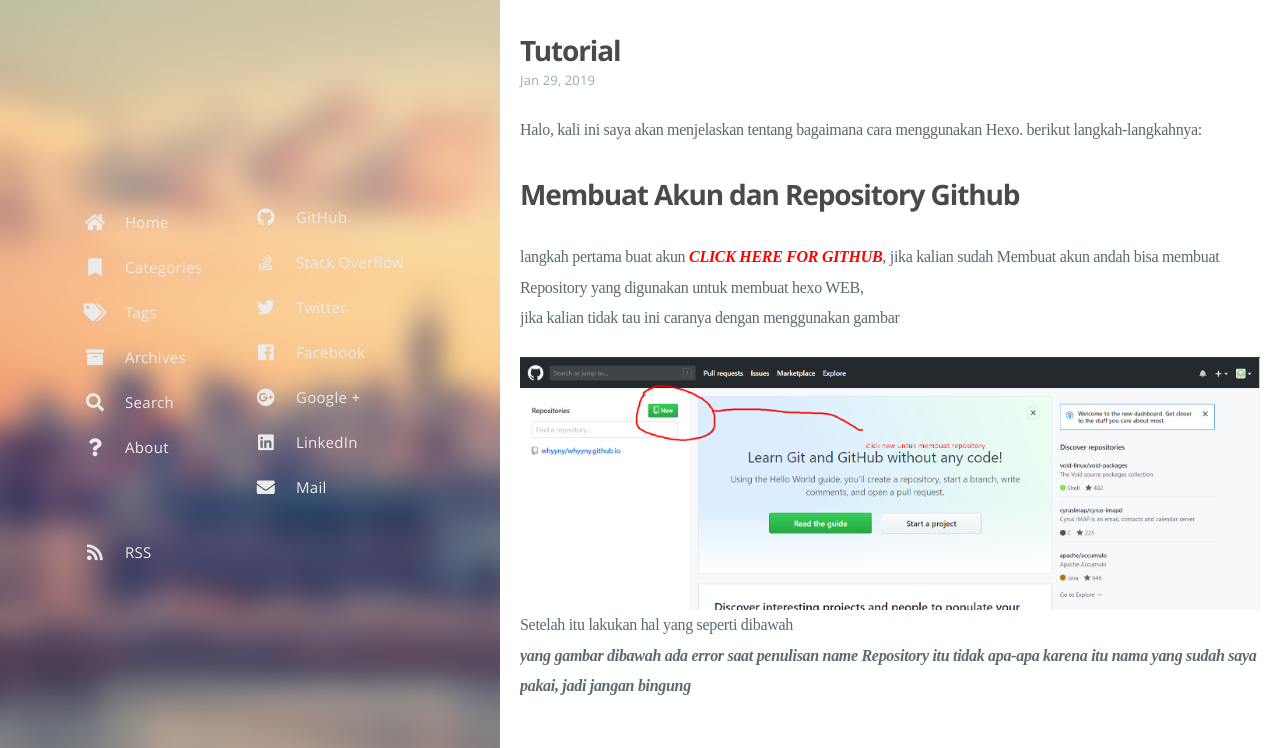
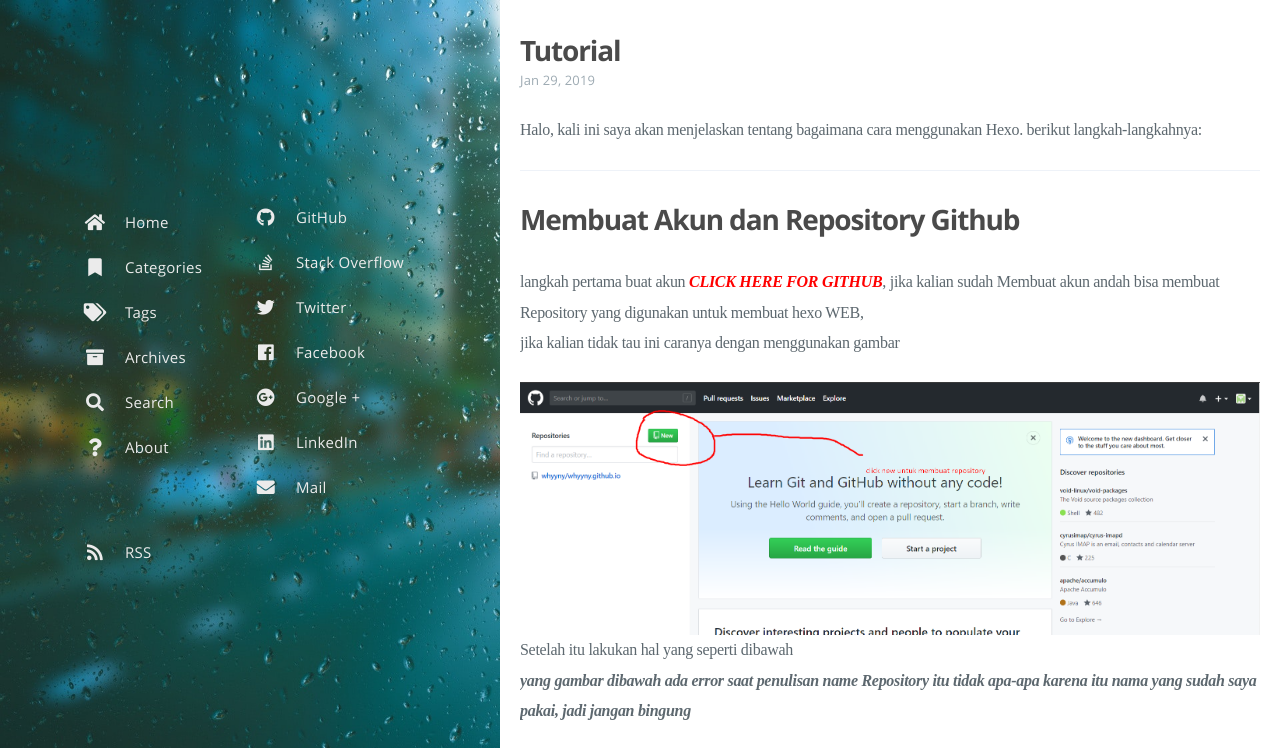
Before and after one commit to budimann/whyyny.github.io, a plain HTML site: page index.html in a window 1280 px wide. Shown: the top 748 px of the page. Drawn offline with Linux system fonts and the light colour scheme; a web font is replaced by a local one.

Commit message:
Site updated: 2019-02-07 08:14:26

```diff
--- a/index.html
+++ b/index.html
@@ -9,6 +9,8 @@
     <title>Alobamba</title>
     <meta name="author" content="Wahyu Budiman">
 
+
+        <link rel="icon" href="http://yoursite.com/assets/images/cover-v1.2.0.jpg">
 
 
     <script type="application/ld+json">{"@context":"http://schema.org","@type":"Website","@id":"http://yoursite.com","author":{"@type":"Person","name":"Wahyu Budiman","sameAs":["https://github.com/","http://stackoverflow.com/users","https://twitter.com/","https://facebook.com/","https://plus.google.com/","https://www.linkedin.com/profile/","mailto"]},"name":"Alobamba","description":null,"url":"http://yoursite.com"}</script>
@@ -236,6 +238,7 @@
 
                 <div class="postShorten-content">
                     <p>Halo, kali ini saya akan menjelaskan tentang bagaimana cara menggunakan Hexo. berikut langkah-langkahnya:</p>
+<hr>
 <h1 id="Membuat-Akun-dan-Repository-Github"><a href="#Membuat-Akun-dan-Repository-Github" class="headerlink" title="Membuat Akun dan Repository Github"></a>Membuat Akun dan Repository Github</h1><p>langkah pertama buat akun <a href="https://github.com/" target="_blank" rel="noopener"><strong style="color:red;"><strong><em>CLICK HERE FOR GITHUB</em></strong></strong></a>, jika kalian sudah Membuat akun andah bisa membuat Repository yang digunakan untuk membuat hexo WEB,<br>jika kalian tidak tau ini caranya dengan menggunakan gambar</p>
 <img src="/2019/01/29/Tutorial/new_repo1.png" title="new repo">
 <p>Setelah itu lakukan hal yang seperti dibawah<br> <strong><em>yang gambar dibawah ada error saat penulisan name Repository itu tidak apa-apa karena itu nama yang sudah saya pakai, jadi jangan bingung</em></strong></p>
@@ -331,7 +334,7 @@
 
 
 
-<div id="cover" style="background-image:url('/assets/images/cover.jpg');"></div>
+<div id="cover" style="background-image:url('/assets/images/asu.jpg');"></div>
         <!--SCRIPTS-->
 <script src="/assets/js/script-dbd16rvloemmuxdzniplmnxxvwoz24eya9wol0b7vvmlokgqsjivmb8dnscy.min.js"></script>
 <!--SCRIPTS END-->
```
Also changed, not shown: 2019/01/29/Tutorial/index.html (+9 -6 lines), aboutme/index.html (+3 -1 lines), archives/2019/01/index.html (+4 -1 lines), archives/2019/index.html (+4 -1 lines), archives/index.html (+4 -1 lines), 2019/01/29/Tutorial/Screenshot_2.png (added), assets/images/asu.jpg (added).
